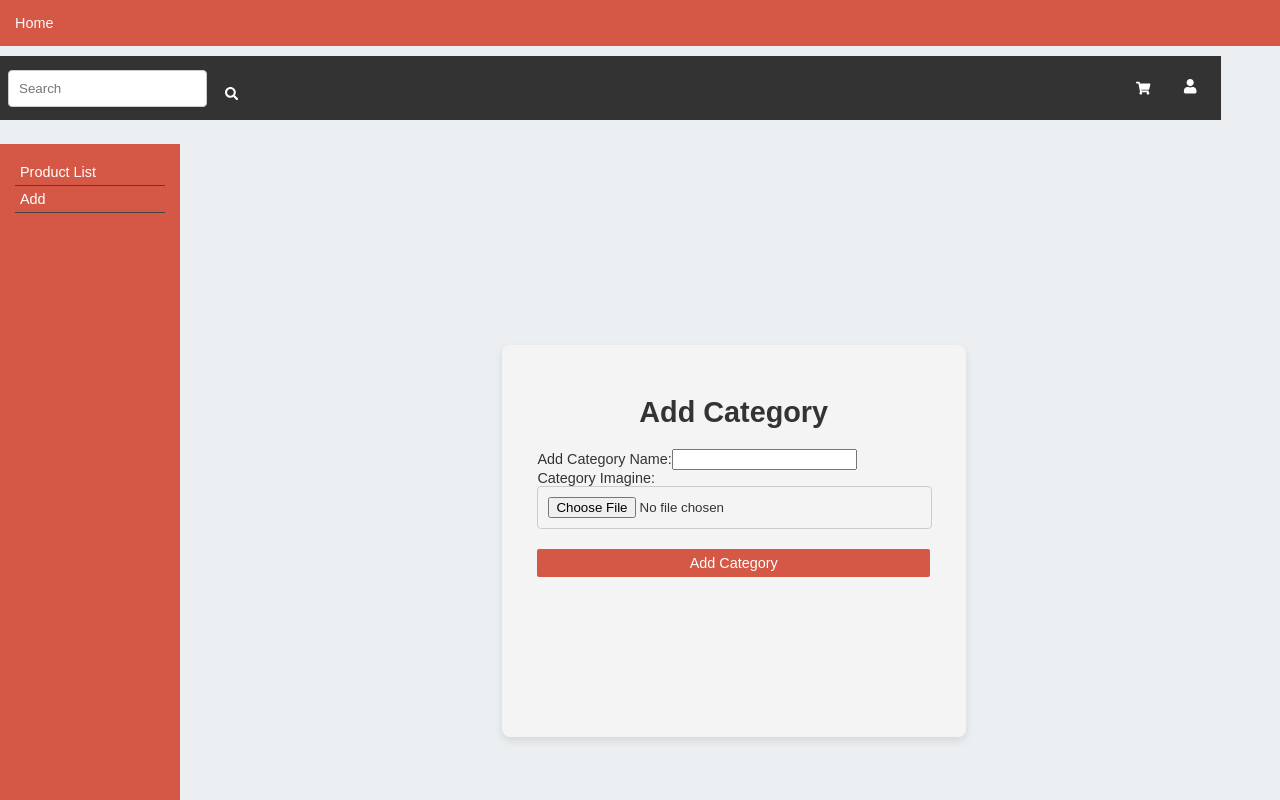
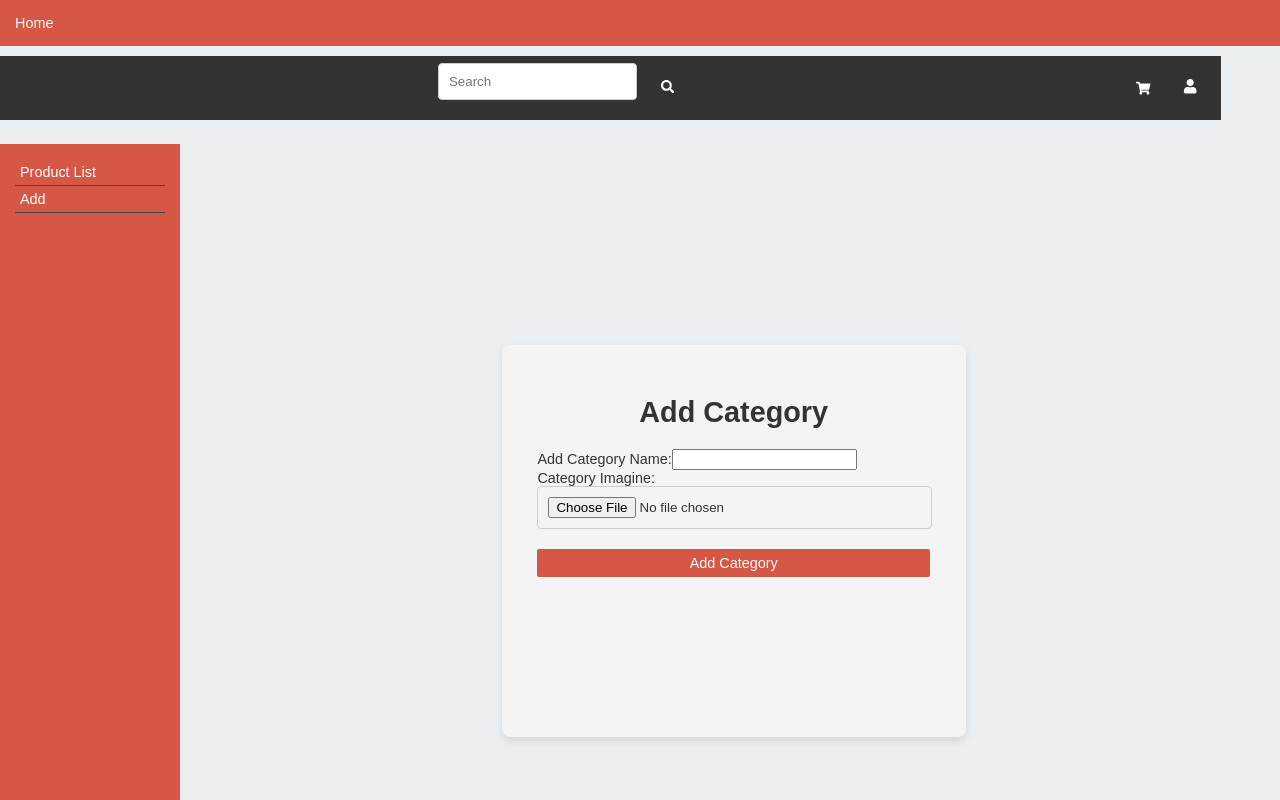
Before and after one commit to pinarrcindemirr/Ecommerce-Website, a React (Create React App) app in the folder proecommerce/: page /AdminPanel/addCategory in a window 1280 px wide. Built offline with nearby package versions, Linux system fonts and the light colour scheme.

Commit message:
1202-3 commit

```diff
--- a/proecommerce/src/Bars/NavbarMain.js
+++ b/proecommerce/src/Bars/NavbarMain.js
@@ -18,9 +18,11 @@ const NavbarMain = () => {
 
   return (
     <div className='navbar-main'>
-      <div className="search-bar">
-        <input type="text" placeholder="Search" />
-        <button type="submit"><FaSearch /></button>
+      <div className='search-bar-container'>
+        <div className="search-bar">
+          <input type="text" placeholder="Search" />
+          <button type="submit"><FaSearch /></button>
+        </div>
       </div>
       <div className="navbar-icons">
         <FaShoppingCart className="icon" />
--- a/proecommerce/src/Bars/sideBar.css
+++ b/proecommerce/src/Bars/sideBar.css
@@ -21,21 +21,33 @@
 .search-bar {
   display: flex;
   align-items: center;
-  margin-top: 14px
+  border-radius: 30px;
+
+}
+
+
+.search-bar-container {
+  display: flex;
+  align-items: center;
+  flex: 1; /* Search bar'ı navbarın geri kalanına genişletmek için */
+  justify-content: center; /* İçeriği yatay eksende ortala */
 }
 
 .search-bar input {
-  padding: 5px 10px;
-  margin-right: 5px;
+  padding: 0.5rem;
+  margin-right: 0.5rem;
   border: 1px solid #ccc;
+  width: 500px; /* Input alanının istediğiniz genişliği */
+  border-radius: 20px; /* Kenarları yuvarlaklaştırmak için */
 }
 
 .search-bar button {
-  padding: 5px 10px;
+  padding: 0.5rem 1rem;
   background-color: #333;
   color: white;
   border: none;
   cursor: pointer;
+  border-radius: 20px; /* Butonun kenarlarını yuvarlaklaştırmak için */
 }
 
 .icon {
@@ -140,16 +152,6 @@
   padding: 0.5rem;
 }
 
-.search-bar {
-  display: flex;
-  align-items: center;
-}
-
-.search-bar input {
-  padding: 0.5rem;
-  margin-right: 0.5rem;
-}
-
 .navbar-icons {
   position: relative;
   display: flex;
@@ -240,6 +242,14 @@
   margin-bottom: 1rem; /* Metinden sonra boşluk */
 }
 
+.card-button-container {
+  display: flex;
+}
+
+.card-button {
+  width: 100%;
+}
+
 .button {
   width: 100%;
   background-color: hwb(8 27% 17%);  /* Düğme arka plan rengi */
--- a/proecommerce/src/Categories/CategoryProduct.js
+++ b/proecommerce/src/Categories/CategoryProduct.js
@@ -47,7 +47,7 @@ const CategoryProduct = () => {
                                 <Card.Text>
                                     Price: ${product.price}
                                 </Card.Text>
-                                <Button variant='primary'> Buy </Button>
+                                <Button variant='primary' className="card-button"> Buy </Button>
                             </Card.Body>
                         </Card>
                     ))}
```
